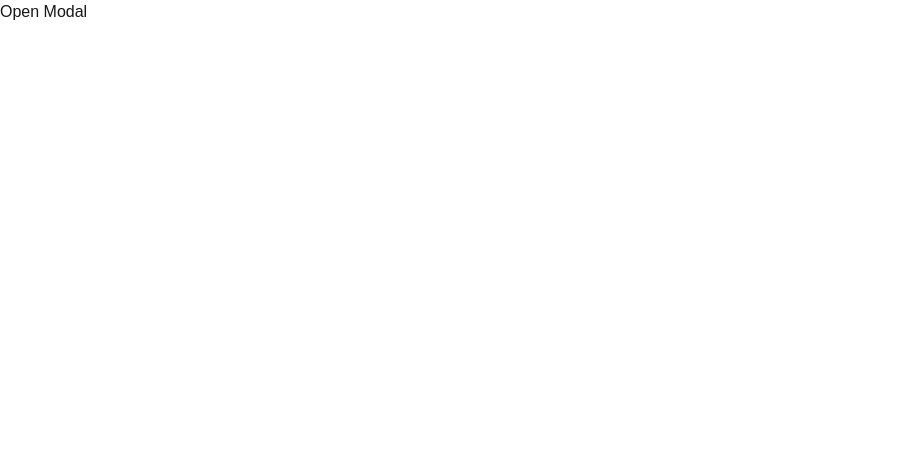
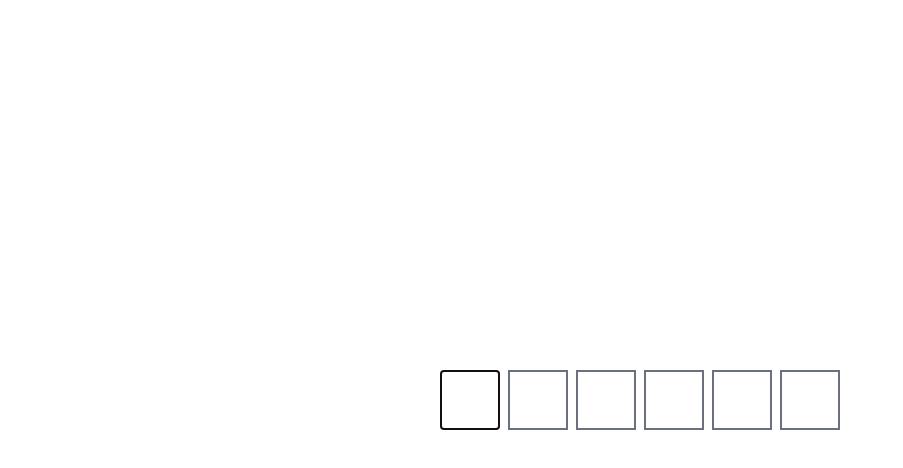
Before and after one commit to Kofuku0/Fontend-machine, a Next.js app: page / in a window 1280 px wide. Shown: the top 468 px of the page, without its empty margins (0-903 px from the left). Built offline with nearby package versions, Linux system fonts and the light colour scheme.

Commit message:
feat: added the otp code

```diff
--- a/app/page.tsx
+++ b/app/page.tsx
@@ -6,7 +6,8 @@ import React from "react";
 // import Pagination from "@/frontend-machine/components/pagination";
 // import ProgressBar from "@/frontend-machine/components/progress-bar";
 // import DebounceComponent from "@/frontend-machine/components/debounce";
-import Modal from "@/frontend-machine/components/modal";
+// import Modal from "@/frontend-machine/components/modal";
+import OTP from "@/frontend-machine/components/otp";
 export default function HomePage() {
   const [open,setOpen] = React.useState(false);
   return (
@@ -19,9 +20,9 @@ export default function HomePage() {
       <ProgressBar loader={true}  />
       </div> */}
    {/* <DebounceComponent /> */}
-   <button onClick={() => setOpen(true)}>Open Modal</button>
-   <Modal open={open} onClose={() => setOpen(false)} />
-
+   {/* <button onClick={() => setOpen(true)}>Open Modal</button>
+   <Modal open={open} onClose={() => setOpen(false)} /> */}
+        <OTP/>
      </div>
   );
 }
--- /dev/null
+++ b/frontend-machine/components/otp/index.tsx
@@ -0,0 +1,69 @@
+import React, { useState,useRef,useEffect } from "react";
+const numberOfInputs = 6;
+const index = () => {
+  const [inputArr, setInputArr] = useState(new Array(numberOfInputs).fill(""));
+  const inputRefArr = useRef< (HTMLInputElement| null)[]>([]);
+
+  const handleChange=({e,ix}:any)=>{
+        const {key} = e;
+        const copyInputFields = [...inputArr];
+        console.log(key,"key")
+        if(key=='ArrowRight'){
+              inputRefArr.current[(ix+1)%inputArr.length]?.focus()
+        }
+    if(key=='ArrowLeft'){
+          if(ix>0) inputRefArr.current[ix-1]?.focus()
+        else inputRefArr.current[inputArr.length-1]?.focus();
+    }
+        if(key=='Backspace' && copyInputFields[ix]!=''){
+
+             console.log('inside')
+             copyInputFields[ix] = '';
+             setInputArr(copyInputFields);
+             if(ix>0) inputRefArr.current[ix-1]?.focus()
+        }
+
+        if(isNaN(key)) return;
+             copyInputFields[ix] = key;
+             setInputArr(copyInputFields);
+             if(ix+1 <inputArr.length) inputRefArr.current[ix+1]?.focus()
+
+  }
+
+  useEffect(()=>{
+       if(inputRefArr.current ==null){
+          return;
+       }
+       inputRefArr.current[0]?.focus();
+  },[])
+
+  const handlePaste = (e: React.ClipboardEvent<HTMLInputElement>) => {
+  e.preventDefault();
+
+  const pastedData = e.clipboardData.getData('text').slice(0, numberOfInputs);
+
+  if (!/^\d+$/.test(pastedData)) return;
+
+  const newArr = [...inputArr];
+
+  pastedData.split('').forEach((char, index) => {
+    newArr[index] = char;
+  });
+
+  setInputArr(newArr);
+
+  inputRefArr.current[pastedData.length - 1]?.focus();
+};
+
+  return (
+    <div className="fixed inset-0 flex items-center justify-center">
+      <div className="flex items-center justfiy-center gap-2">
+        {inputArr.map((i, ix) => {
+          return <input  onPaste={handlePaste} ref={(currentElement)=>{inputRefArr.current[ix]=currentElement}} onKeyDown={(e)=>handleChange({e,ix})}  className="border-2 border-gray-500 flex text-center  h-15 w-15" key={ix} value={i} readOnly></input>;
+        })}
+      </div>
+    </div>
+  );
+};
+
+export default index;
```
